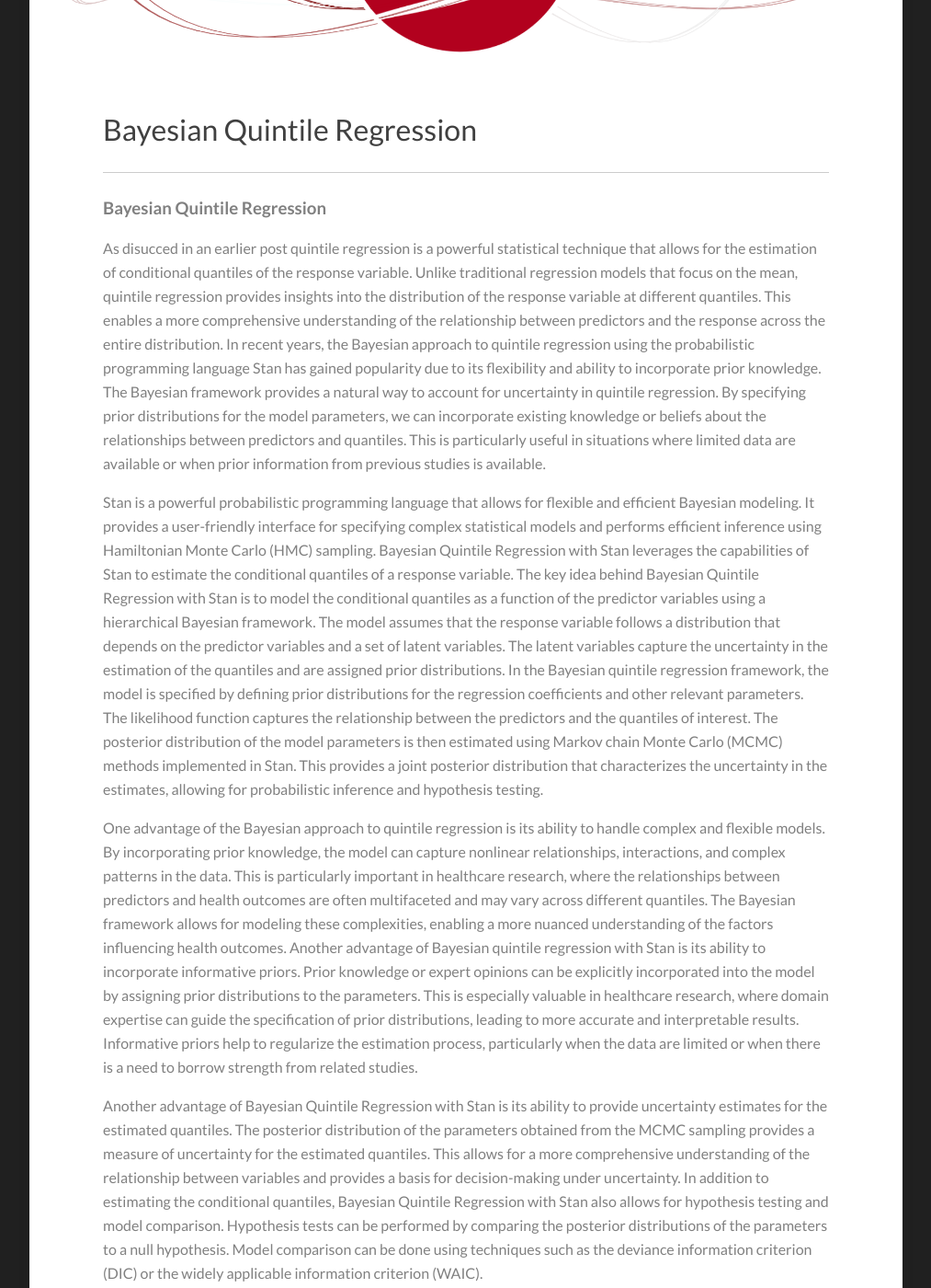
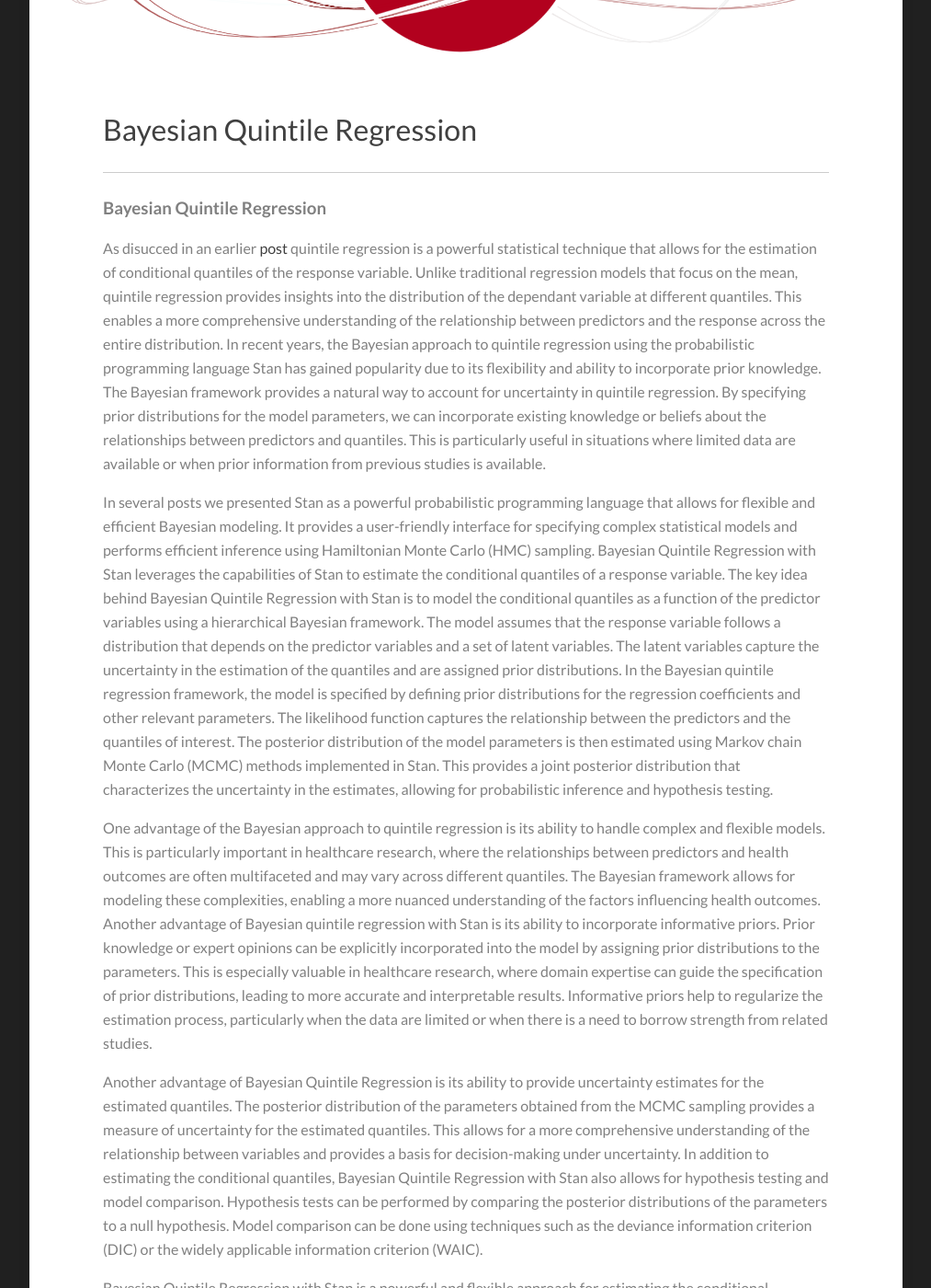
Before and after one commit to Kamran-Afzali/Kamran-Afzali.github.io, a Jekyll site: the page built from _posts/2023-08-28-QR_STAN.md, in a window 1280 px wide and 1400 px high, scrolled down 483 px. Shown: the whole window at 92% size, without its empty margins (133-1146 px from the left). Built offline with Jekyll 4.4.1, drawn with Linux system fonts in a browser that asks for light colours; some of the changed text lies outside the part shown.

Commit message:
Update 2023-08-28-QR_STAN.md

````diff
--- a/_posts/2023-08-28-QR_STAN.md
+++ b/_posts/2023-08-28-QR_STAN.md
@@ -9,13 +9,13 @@ date-string: August 2023
 
 ### Bayesian Quintile Regression
 
-As disucced in an earlier post quintile regression is a powerful statistical technique that allows for the estimation of conditional quantiles of the response variable. Unlike traditional regression models that focus on the mean, quintile regression provides insights into the distribution of the response variable at different quantiles. This enables a more comprehensive understanding of the relationship between predictors and the response across the entire distribution. In recent years, the Bayesian approach to quintile regression using the probabilistic programming language Stan has gained popularity due to its flexibility and ability to incorporate prior knowledge. The Bayesian framework provides a natural way to account for uncertainty in quintile regression. By specifying prior distributions for the model parameters, we can incorporate existing knowledge or beliefs about the relationships between predictors and quantiles. This is particularly useful in situations where limited data are available or when prior information from previous studies is available.
+As disucced in an earlier [post](https://kamran-afzali.github.io/posts/2023-05-23/Q_Reg.html) quintile regression is a powerful statistical technique that allows for the estimation of conditional quantiles of the response variable. Unlike traditional regression models that focus on the mean, quintile regression provides insights into the distribution of the dependant variable at different quantiles. This enables a more comprehensive understanding of the relationship between predictors and the response across the entire distribution. In recent years, the Bayesian approach to quintile regression using the probabilistic programming language Stan has gained popularity due to its flexibility and ability to incorporate prior knowledge. The Bayesian framework provides a natural way to account for uncertainty in quintile regression. By specifying prior distributions for the model parameters, we can incorporate existing knowledge or beliefs about the relationships between predictors and quantiles. This is particularly useful in situations where limited data are available or when prior information from previous studies is available.
 
-Stan is a powerful probabilistic programming language that allows for flexible and efficient Bayesian modeling. It provides a user-friendly interface for specifying complex statistical models and performs efficient inference using Hamiltonian Monte Carlo (HMC) sampling. Bayesian Quintile Regression with Stan leverages the capabilities of Stan to estimate the conditional quantiles of a response variable. The key idea behind Bayesian Quintile Regression with Stan is to model the conditional quantiles as a function of the predictor variables using a hierarchical Bayesian framework. The model assumes that the response variable follows a distribution that depends on the predictor variables and a set of latent variables. The latent variables capture the uncertainty in the estimation of the quantiles and are assigned prior distributions. In the Bayesian quintile regression framework, the model is specified by defining prior distributions for the regression coefficients and other relevant parameters. The likelihood function captures the relationship between the predictors and the quantiles of interest. The posterior distribution of the model parameters is then estimated using Markov chain Monte Carlo (MCMC) methods implemented in Stan. This provides a joint posterior distribution that characterizes the uncertainty in the estimates, allowing for probabilistic inference and hypothesis testing.
+In several posts we presented Stan as a powerful probabilistic programming language that allows for flexible and efficient Bayesian modeling. It provides a user-friendly interface for specifying complex statistical models and performs efficient inference using Hamiltonian Monte Carlo (HMC) sampling. Bayesian Quintile Regression with Stan leverages the capabilities of Stan to estimate the conditional quantiles of a response variable. The key idea behind Bayesian Quintile Regression with Stan is to model the conditional quantiles as a function of the predictor variables using a hierarchical Bayesian framework. The model assumes that the response variable follows a distribution that depends on the predictor variables and a set of latent variables. The latent variables capture the uncertainty in the estimation of the quantiles and are assigned prior distributions. In the Bayesian quintile regression framework, the model is specified by defining prior distributions for the regression coefficients and other relevant parameters. The likelihood function captures the relationship between the predictors and the quantiles of interest. The posterior distribution of the model parameters is then estimated using Markov chain Monte Carlo (MCMC) methods implemented in Stan. This provides a joint posterior distribution that characterizes the uncertainty in the estimates, allowing for probabilistic inference and hypothesis testing.
 
-One advantage of the Bayesian approach to quintile regression is its ability to handle complex and flexible models. By incorporating prior knowledge, the model can capture nonlinear relationships, interactions, and complex patterns in the data. This is particularly important in healthcare research, where the relationships between predictors and health outcomes are often multifaceted and may vary across different quantiles. The Bayesian framework allows for modeling these complexities, enabling a more nuanced understanding of the factors influencing health outcomes. Another advantage of Bayesian quintile regression with Stan is its ability to incorporate informative priors. Prior knowledge or expert opinions can be explicitly incorporated into the model by assigning prior distributions to the parameters. This is especially valuable in healthcare research, where domain expertise can guide the specification of prior distributions, leading to more accurate and interpretable results. Informative priors help to regularize the estimation process, particularly when the data are limited or when there is a need to borrow strength from related studies.
+One advantage of the Bayesian approach to quintile regression is its ability to handle complex and flexible models. This is particularly important in healthcare research, where the relationships between predictors and health outcomes are often multifaceted and may vary across different quantiles. The Bayesian framework allows for modeling these complexities, enabling a more nuanced understanding of the factors influencing health outcomes. Another advantage of Bayesian quintile regression with Stan is its ability to incorporate informative priors. Prior knowledge or expert opinions can be explicitly incorporated into the model by assigning prior distributions to the parameters. This is especially valuable in healthcare research, where domain expertise can guide the specification of prior distributions, leading to more accurate and interpretable results. Informative priors help to regularize the estimation process, particularly when the data are limited or when there is a need to borrow strength from related studies.
 
-Another advantage of Bayesian Quintile Regression with Stan is its ability to provide uncertainty estimates for the estimated quantiles. The posterior distribution of the parameters obtained from the MCMC sampling provides a measure of uncertainty for the estimated quantiles. This allows for a more comprehensive understanding of the relationship between variables and provides a basis for decision-making under uncertainty. In addition to estimating the conditional quantiles, Bayesian Quintile Regression with Stan also allows for hypothesis testing and model comparison. Hypothesis tests can be performed by comparing the posterior distributions of the parameters to a null hypothesis. Model comparison can be done using techniques such as the deviance information criterion (DIC) or the widely applicable information criterion (WAIC).
+Another advantage of Bayesian Quintile Regression is its ability to provide uncertainty estimates for the estimated quantiles. The posterior distribution of the parameters obtained from the MCMC sampling provides a measure of uncertainty for the estimated quantiles. This allows for a more comprehensive understanding of the relationship between variables and provides a basis for decision-making under uncertainty. In addition to estimating the conditional quantiles, Bayesian Quintile Regression with Stan also allows for hypothesis testing and model comparison. Hypothesis tests can be performed by comparing the posterior distributions of the parameters to a null hypothesis. Model comparison can be done using techniques such as the deviance information criterion (DIC) or the widely applicable information criterion (WAIC).
 
 Bayesian Quintile Regression with Stan is a powerful and flexible approach for estimating the conditional quantiles of a response variable. It leverages the capabilities of Stan and Bayesian inference to provide more comprehensive insights into the relationship between variables. By incorporating prior information and providing uncertainty estimates, it allows for better decision-making under uncertainty. Bayesian Quintile Regression with Stan is a valuable tool for researchers and practitioners in various fields, including economics, finance, and social sciences.
 This appraoch aslo offers a powerful and flexible approach for analyzing data in healthcare research. By explicitly modeling the conditional quantiles of the response variable, the approach provides a comprehensive understanding of the relationships between predictors and health outcomes. With its ability to incorporate prior knowledge and handle complex models, Bayesian quintile regression with Stan facilitates more accurate and nuanced analyses, enhancing our understanding of the factors influencing health outcomes. This approach holds great promise for advancing healthcare research and informing evidence-based decision-making in clinical practice and policy settings.
@@ -31,7 +31,7 @@ To illustrate the use of Bayesian Quintile Regression with Stan, let's consider
 
 Simulate data from heteroskedastic regression
 
-```
+```R
     set.seed(66)
     n <- 200
     X <- runif(n=n,min=0,max=10)
@@ -42,12 +42,12 @@ Simulate data from heteroskedastic regression
 Estimate series of quantile regressions with adaptive lasso
 to limit execution time of the example, ndraw is set to a very low value. Set value to 5000 for a better approximation of the posterior distirubtion.
 
-```
+```R
     out <- bayesQR(y~X, quantile=c(.05,.25,.5,.75,.95), alasso=TRUE, ndraw=500)
 ```
 Initiate plot
 
-```
+```R
     plot(X, y, main="", cex=.6, xlab="X")
     ## Add quantile regression lines to the plot (exclude first 500 burn-in draws)
     sum <- summary(out, burnin=50)
@@ -56,7 +56,7 @@ Initiate plot
     }
 ```
 
-```
+```R
 outOLS = lm(y~X)
     abline(outOLS,lty=1,lwd=2,col=6)
     # Add legend to plot
@@ -65,7 +65,7 @@ outOLS = lm(y~X)
 ```
 
 #### Using brms package
-```
+```R
 n <- 200
 x <- runif(n = n, min = 0, max = 10)
 y <- 1 + 2 * x + rnorm(n = n, mean = 0, sd = 0.6*x)
@@ -76,7 +76,7 @@ summary(fit)
 ```
 #### Backend stan model
 
-```
+```stan
 functions {
   /* helper function for asym_laplace_lpdf
    * Args:
````
